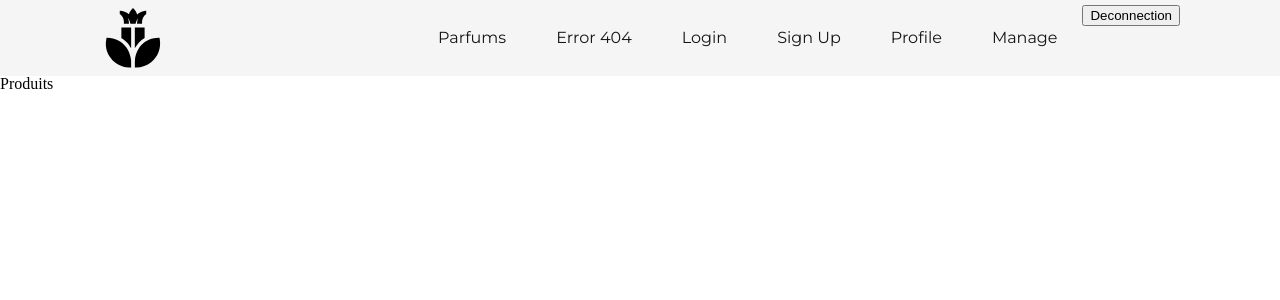
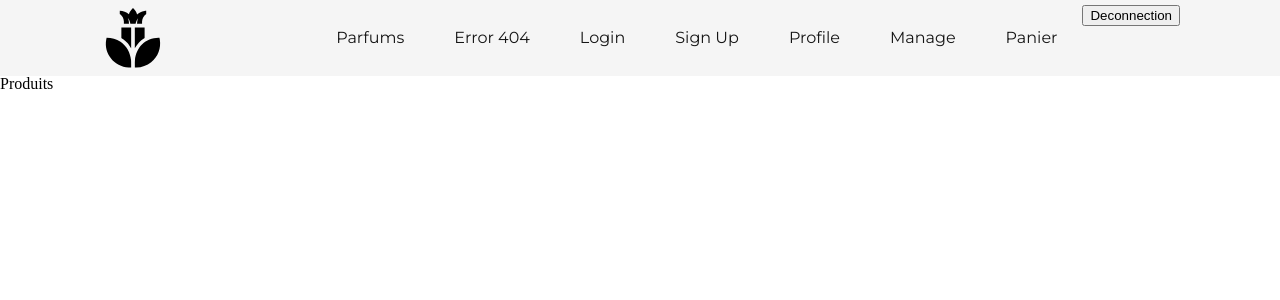
Before and after one commit to clementmenou/sae-301, a PHP site: page /regardez_nos_produits in a window 1280 px wide. Shown: the top 300 px of the page. Run offline with PHP 8.4, Linux system fonts and the light colour scheme; data comes from the database, SQL or seed files in the repository; data that the repository does not hold is empty; some libraries are stand-ins or nearby versions.

Commit message:
order link in header

```diff
--- a/app/view/header.php
+++ b/app/view/header.php
@@ -7,6 +7,7 @@
         <a class="header-link" href="/inscrivez_vous">Sign Up</a>
         <a class="header-link" href="/votre_profil">Profile</a>
         <a class="header-link" href="/manage">Manage</a>
+        <a class="header-link" href="/order">Panier</a>
         <form action="/deconnexion" method="post">
             <input type="submit" value="Deconnection">
         </form>
```
